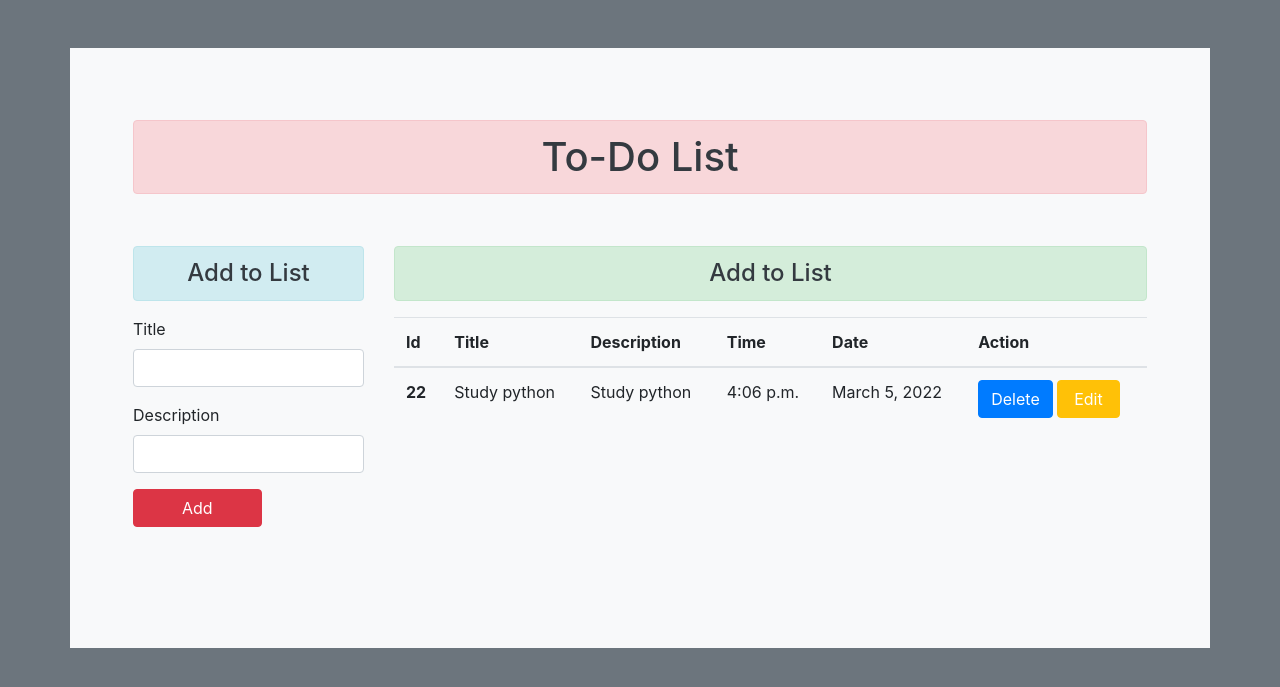
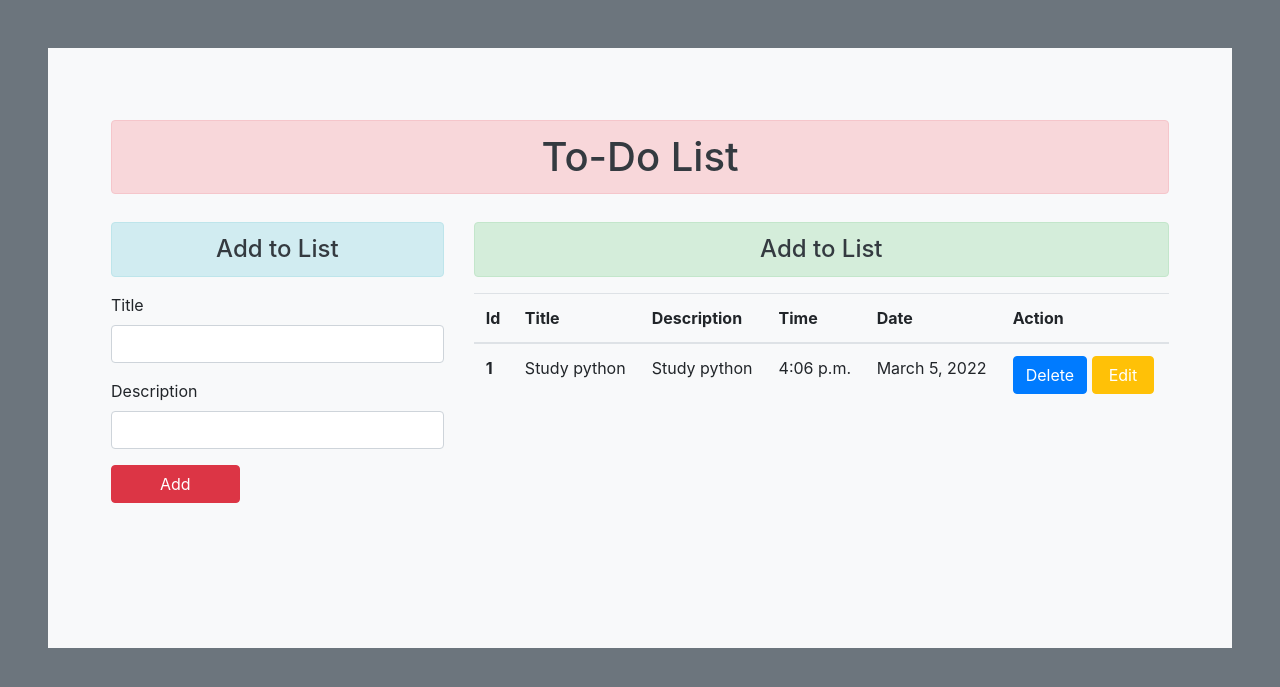
Before and after one commit to Safaash/Todo, a Django app: page / in a window 1280 px wide. Shown: the top 687 px of the page. Run offline with Django 4.2, Linux system fonts and the light colour scheme; data comes from the database, SQL or seed files in the repository; both versions use the stored data as it was after the commit; some libraries are stand-ins or nearby versions.

Commit message:
first commit

```diff
--- a/Home/admin.py
+++ b/Home/admin.py
@@ -1,6 +1,6 @@
 from django.contrib import admin
 from .models import Todo
-# Register your models here
+
 @admin.register(Todo)
 class TodoAdmin(admin.ModelAdmin):
     list_display=('id','title','desc','time','date')
--- a/Home/apps.py
+++ b/Home/apps.py
@@ -1,6 +1,4 @@
 from django.apps import AppConfig
-
-
 class HomeConfig(AppConfig):
     default_auto_field = 'django.db.models.BigAutoField'
     name = 'Home'
--- a/Home/models.py
+++ b/Home/models.py
@@ -1,7 +1,6 @@
 from time import time
 from django.db import models
-
-# Create your models here.
+# create Todo Model
 class Todo(models.Model):
     title=models.CharField(max_length=25)
     desc=models.TextField()
--- a/Home/templates/home.html
+++ b/Home/templates/home.html
@@ -1,6 +1,7 @@
 <!DOCTYPE html>
 {% load static %}
 <html lang="en">
+
 <head>
   <meta charset="UTF-8">
   <meta http-equiv="X-UA-Compatible" content="IE=edge">
@@ -10,33 +11,28 @@
 </head>
 
 <body class="bg-secondary">
-
-
-   <div class="container justify-content-center align-items-center bg-light p-5 my-5" style="height:600px">
-
-  <div class="container my-4">
+  <div class="justify-content-center align-items-center bg-light p-5 m-5" style="height:600px">
+    <div class="container-fluid my-4">
       <h1 class="ui-title text-center alert alert-danger text-dark" role="heading" aria-level="1">To-Do List</h1>
-       <div class="row my-5">
-
-           <div class="col-sm-3 mt-1 ">
-               <h4 class= "ui-title text-center alert alert-info text-dark"> Add to List</h4>
-               <form action="add" method="post" >
+      <div class="row my-4">
+        <div class="col-sm-4 mt-1 ">
+          <h4 class="ui-title text-center alert alert-info text-dark"> Add to List</h4>
+          <form action="add" method="post">
             {% csrf_token %}
-
             <div class="form-group">
               <label for="title">Title</label>
-                  <input type="title" class="form-control" id="title"name="title">
+              <input type="title" class="form-control" id="title" name="title">
             </div>
             <div class="form-group">
               <label for="desc">Description</label>
               <input type="desc" class="form-control" id="desc" name="desc">
             </div>
-
             <button type="submit" class="btn btn-danger px-5">Add</button>
           </form>
         </div>
-           <div class="col-sm-9 offset-.5 mt-1">
-            <h4 class= "ui-title text-center alert alert-success text-dark"> Add to List</h4>
+        <div class="col-sm-8 offset-.5 mt-1">
+          <h4 class="ui-title text-center alert alert-success text-dark"> Add to List</h4>
+          {% if data %}
           <table class="table">
             <thead>
               <tr>
@@ -49,43 +45,37 @@
               </tr>
             </thead>
             <tbody>
-                    {% if data %}
               {% for x in data %}
               <tr>
-                        <th scope="row">{{x.id}}</th>
+                <th scope="row">{{forloop.counter}}</th>
                 <td>{{x.title}}</td>
                 <td>{{x.desc}}</td>
                 <td>{{x.time}}</td>
                 <td>{{x.date}}</td>
-                        <td >
-                        <form action="{%url 'delete' x.id %}" method="post"  class="d-inline" >
+                <td>
+                  <form action="{%url 'delete' x.id %}" method="post" class="d-inline">
                     {% csrf_token %}
                     <input type="submit" value="Delete" class="btn btn-primary btn-small text-white">
                   </form>
-                        <form action="{%url 'edit' x.id %}" method="post"  class="d-inline">
+                  <form action="{%url 'edit' x.id %}" method="post" class="d-inline">
                     {% csrf_token %}
                     <input type="submit" value="Edit" class="btn btn-warning btn-small text-white px-3 ">
                   </form>
                 </td>
-
-
               </tr>
-
             </tbody>
             {% endfor %}
+          </table>
+          {% else %}
+          <h5 class="text-center">No TODO Found!!!</h5>
           {% endif %}
-              </table>
         </div>
       </div>
-
     </div>
-
-
-
-
   </div>
   <script src="{% static 'js/bootstrap.min.js' %}"></script>
   <script src="{% static 'js/jquery.js' %}"></script>
   <script src="{% static 'js/popper.js' %}"></script>
 </body>
+
 </html>
--- a/TODO/urls.py
+++ b/TODO/urls.py
@@ -1,18 +1,3 @@
-"""TODO URL Configuration
-
-The `urlpatterns` list routes URLs to views. For more information please see:
-    https://docs.djangoproject.com/en/4.0/topics/http/urls/
-Examples:
-Function views
-    1. Add an import:  from my_app import views
-    2. Add a URL to urlpatterns:  path('', views.home, name='home')
-Class-based views
-    1. Add an import:  from other_app.views import Home
-    2. Add a URL to urlpatterns:  path('', Home.as_view(), name='home')
-Including another URLconf
-    1. Import the include() function: from django.urls import include, path
-    2. Add a URL to urlpatterns:  path('blog/', include('blog.urls'))
-"""
 from django.contrib import admin
 from django.urls import path
 from Home import views
```
Also changed, not shown: Home/templates/update.html (+8 -20 lines), Home/views.py (+4 -34 lines), TODO/asgi.py (+0 -9 lines), TODO/settings.py (+0 -13 lines), TODO/wsgi.py (+0 -9 lines), requirements.txt (added, +20 -0 lines), db.sqlite3, 1 other file. Lines whose indentation alone changed are shown as unchanged.
